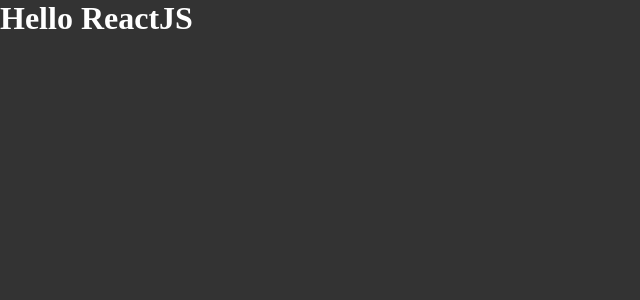
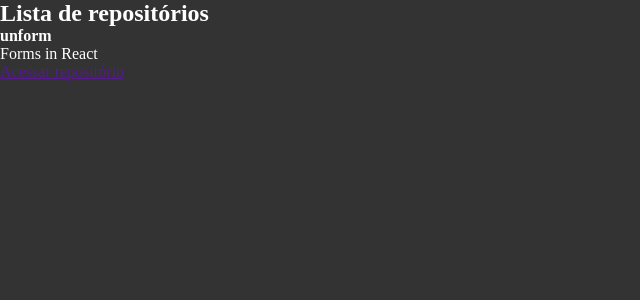
Before and after one commit to gabrieldasneves/Github-Explorer, a React app: page / in a window 1280 px wide. Shown: the top 300 px of the page, without its empty margins (0-640 px from the left). Built offline with nearby package versions, Linux system fonts and the light colour scheme.

Commit message:
First component + trying to fix React18 render bug

```diff
--- a/src/App.jsx
+++ b/src/App.jsx
@@ -1,6 +1,7 @@
+import { RepositoryList } from './components/RepositoryList';
 import './styles/global.scss';
 
 export function App(){
 
-    return <h1>Hello ReactJS</h1>
+    return <RepositoryList />
 }
--- /dev/null
+++ b/src/components/RepositoryList.jsx
@@ -0,0 +1,17 @@
+export function RepositoryList(){
+    return (
+        <section className="repository-list">
+            <h1>Lista de repositórios</h1>
+
+            <ul>
+                <li>
+                    <strong>unform</strong>
+                    <p>Forms in React</p>
+                    <a href="">
+                        Acessar repositório
+                    </a>
+                </li>
+            </ul>
+        </section>
+    );
+}
--- a/src/index.jsx
+++ b/src/index.jsx
@@ -1,4 +1,13 @@
-import {render} from "react-dom";
-import { App } from './App';
+import React from 'react';
+import * as ReactDOMClient from 'react-dom/client';
+import {App} from './App';
 
- render(<App />,document.getElementById('root'));
+const container = document.getElementById('root');
+
+const root = ReactDOMClient.createRoot(container);
+
+root.render(
+  <React.StrictMode>
+    <App />
+  </React.StrictMode>
+);
```
